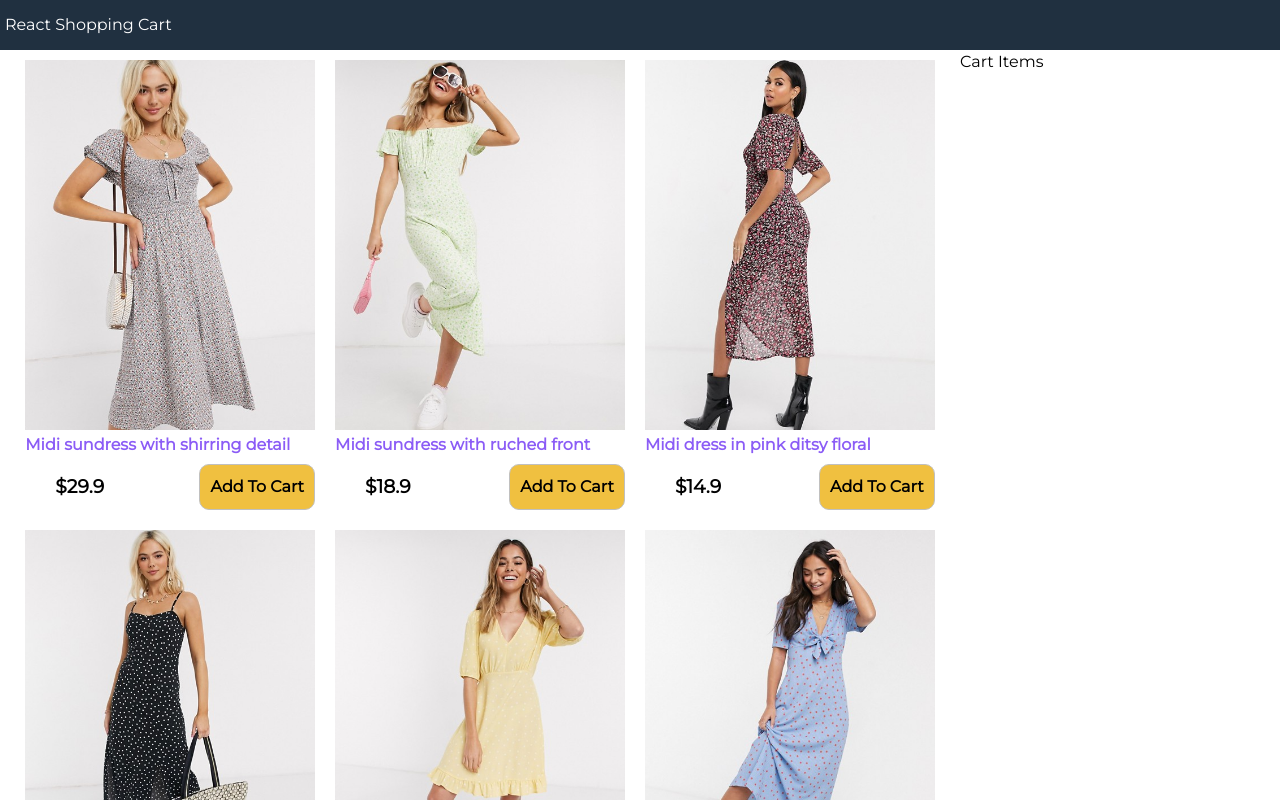
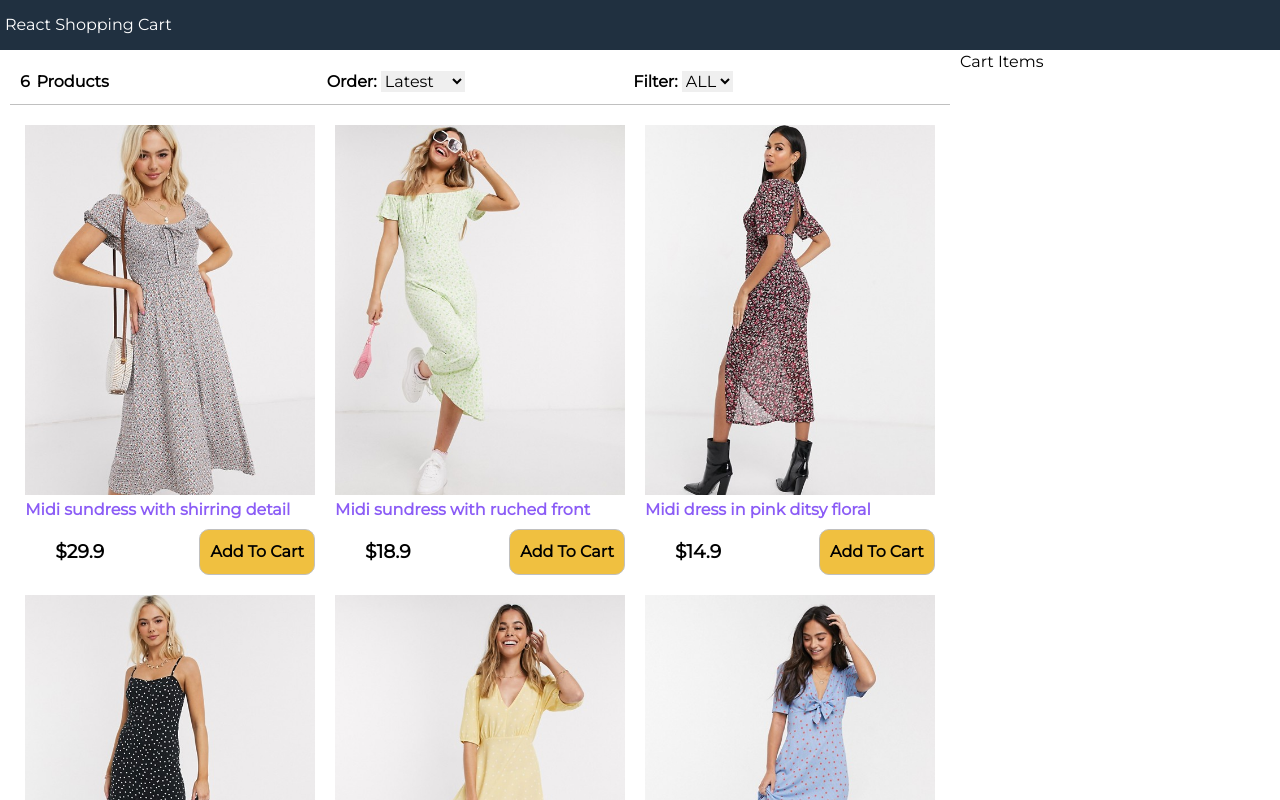
Before and after one commit to Wolfgangnelli/react-shopping-cart, a React (Create React App) app: page / in a window 1280 px wide. Shown: the top 800 px of the page. Built offline with nearby package versions, Linux system fonts and the light colour scheme.

Commit message:
filter-component

```diff
--- a/src/App/App.js
+++ b/src/App/App.js
@@ -18,11 +18,56 @@
     };
   }
 
+  filterProducts = (size) => {
+    console.log(size);
+    if (size === "ALL") {
+      this.setState({
+        size: size,
+        products: data.products,
+      });
+    } else {
+      this.setState({
+        size: size,
+        products: data.products.filter(
+          (product) => product.availableSizes.indexOf(size) >= 0
+        ),
+      });
+    }
+  };
+
+  sortProducts = (sort) => {
+    console.log(sort);
+    this.setState((state) => ({
+      sort: sort,
+      products: this.state.products
+        .slice()
+        .sort((a, b) =>
+          sort === "lowest"
+            ? a.price > b.price
+              ? 1
+              : -1
+            : sort === "highest"
+            ? a.price < b.price
+              ? 1
+              : -1
+            : a._id < b._id
+            ? 1
+            : -1
+        ),
+    }));
+  };
+
   render() {
     return (
       <AppLayout>
         <Header />
-        <Content products={this.state.products} />
+        <Content
+          products={this.state.products}
+          size={this.state.size}
+          sort={this.state.sort}
+          filterProducts={this.filterProducts}
+          sortProducts={this.sortProducts}
+        />
         <Footer />
       </AppLayout>
     );
--- a/src/Components/Content.js
+++ b/src/Components/Content.js
@@ -1,10 +1,19 @@
 import React from "react";
+import Filter from "./Filter";
 import Products from "./Products";
-const Content = ({ products }) => {
+
+const Content = ({ products, size, sort, filterProducts, sortProducts }) => {
   return (
     <main>
       <div className="content grid">
         <div className="products-content">
+          <Filter
+            count={products.length}
+            size={size}
+            sort={sort}
+            filterProducts={filterProducts}
+            sortProducts={sortProducts}
+          />
           <Products products={products} />
         </div>
         <div className="cart-sidebar">Cart Items</div>
--- /dev/null
+++ b/src/Components/Filter.js
@@ -0,0 +1,43 @@
+import React from "react";
+
+const Filter = ({ count, size, sort, filterProducts, sortProducts }) => {
+  return (
+    <div className="filter flex justify-evenly">
+      <div className="filter-result font-bold flex flex-col items-center md:block">
+        {count} <span className="pl-1">Products</span>
+      </div>
+      <div className="filter-sort">
+        <span className="font-semibold">Order: </span>
+        <select
+          name="order"
+          id="order"
+          value={sort}
+          onChange={(e) => sortProducts(e.target.value)}
+        >
+          <option value="latest">Latest</option>
+          <option value="lowest">Lowest</option>
+          <option value="highest">Highest</option>
+        </select>
+      </div>
+      <div className="filter-size">
+        <span className="font-semibold">Filter: </span>
+        <select
+          name="size"
+          id="size"
+          value={size}
+          onChange={(e) => filterProducts(e.target.value)}
+        >
+          <option value="ALL">ALL</option>
+          <option value="XS">XS</option>
+          <option value="S">S</option>
+          <option value="M">M</option>
+          <option value="L">L</option>
+          <option value="XL">XL</option>
+          <option value="XXL">XXL</option>
+        </select>
+      </div>
+    </div>
+  );
+};
+
+export default Filter;
--- a/src/styles/index.css
+++ b/src/styles/index.css
@@ -108,3 +108,13 @@
 .bt-primary {
   background-color: var(--bt-background-primary);
 }
+
+/*   Filter */
+.filter {
+  padding: 1rem;
+  margin: 1rem;
+  border-bottom: 0.1rem var(--bt-clr-border) solid;
+}
+.filter div {
+  flex: 1;
+}
```
Also changed, not shown: src/App/index.css.
